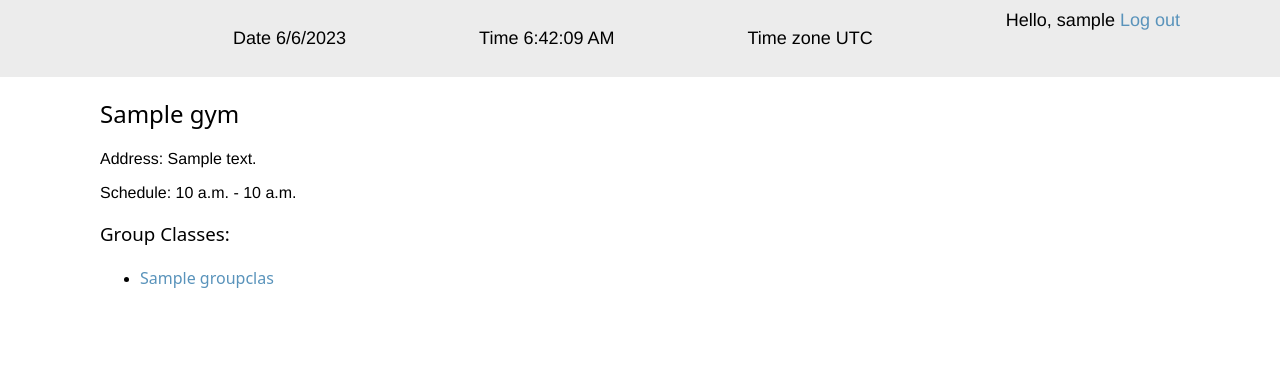
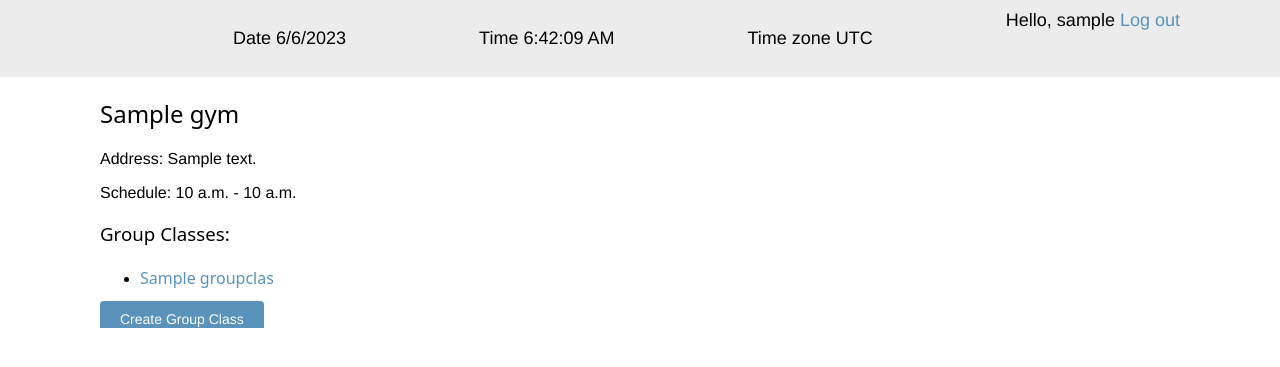
Before and after one commit to SergeyBrykulskii/IGI_Labs, a Django app: page /gym/1/ in a window 1280 px wide. Shown: the top 367 px of the page. Run offline with Django 4.2, Linux system fonts and the light colour scheme; a user stored in the database is signed in; tables that the repository leaves empty hold one stand-in row (values such as "Sample post").

Commit message:
страница создания

```diff
--- a/Lab4/FitnessClub/fitnessclub_core/templates/fitnessclub_core/group_class_detail.html
+++ b/Lab4/FitnessClub/fitnessclub_core/templates/fitnessclub_core/group_class_detail.html
@@ -6,7 +6,7 @@
 <p>Description: {{ group_class.description }}</p>
 <p>Gym: <a href="{{ group_class.gym.get_absolute_url }}">{{ group_class.gym.name }}</a></p>
 {% if request.user.is_staff %}
-    <p><a href="{% url 'fitnessclub_core:edit_group_class' group_class.id %}">Edit</a></p>
+    <p><a href="{% url 'fitnessclub_core:edit_group_class' group_class.id %}", class="button">Edit</a></p>
     <form action="{% url 'fitnessclub_core:delete_group_class' group_class.id %}" method="post">
         {% csrf_token %}
         <input type="submit" value="Delete">
--- a/Lab4/FitnessClub/fitnessclub_core/templates/fitnessclub_core/gym_detail.html
+++ b/Lab4/FitnessClub/fitnessclub_core/templates/fitnessclub_core/gym_detail.html
@@ -16,4 +16,7 @@
     <li>No group classes available.</li>
     {% endfor %}
 </ul>
+{% if request.user.is_staff %}
+<a href="{% url 'fitnessclub_core:create_group_class' %}" class="button">Create Group Class</a>
+{% endif %}
 {% endblock %}
--- a/Lab4/FitnessClub/static/css/base.css
+++ b/Lab4/FitnessClub/static/css/base.css
@@ -19,18 +19,20 @@ a:hover {
     color:#77b6e2;
 }
 
-a.button, input[type="submit"] {
-    color:#fff;
-    background:#5993bb;
-    border-radius:4px;
-    padding:10px 20px;
-    font-size:14px;
-    border:0;
+a.button,
+input[type="submit"] {
+    color: #fff;
+    background: #5993bb;
+    border-radius: 4px;
+    padding: 10px 20px;
+    font-size: 14px;
+    border: 0;
+    overflow: hidden;
 }
 
 a.button.light {
-    color:#666;
-    background:#ededed;
+    color: #666;
+    background: #ededed;
 }
 
 .text-left {
```
Also changed, not shown: Lab4/FitnessClub/fitnessclub_core/templates/fitnessclub_core/create_group_class.html (+14 -0 lines).
